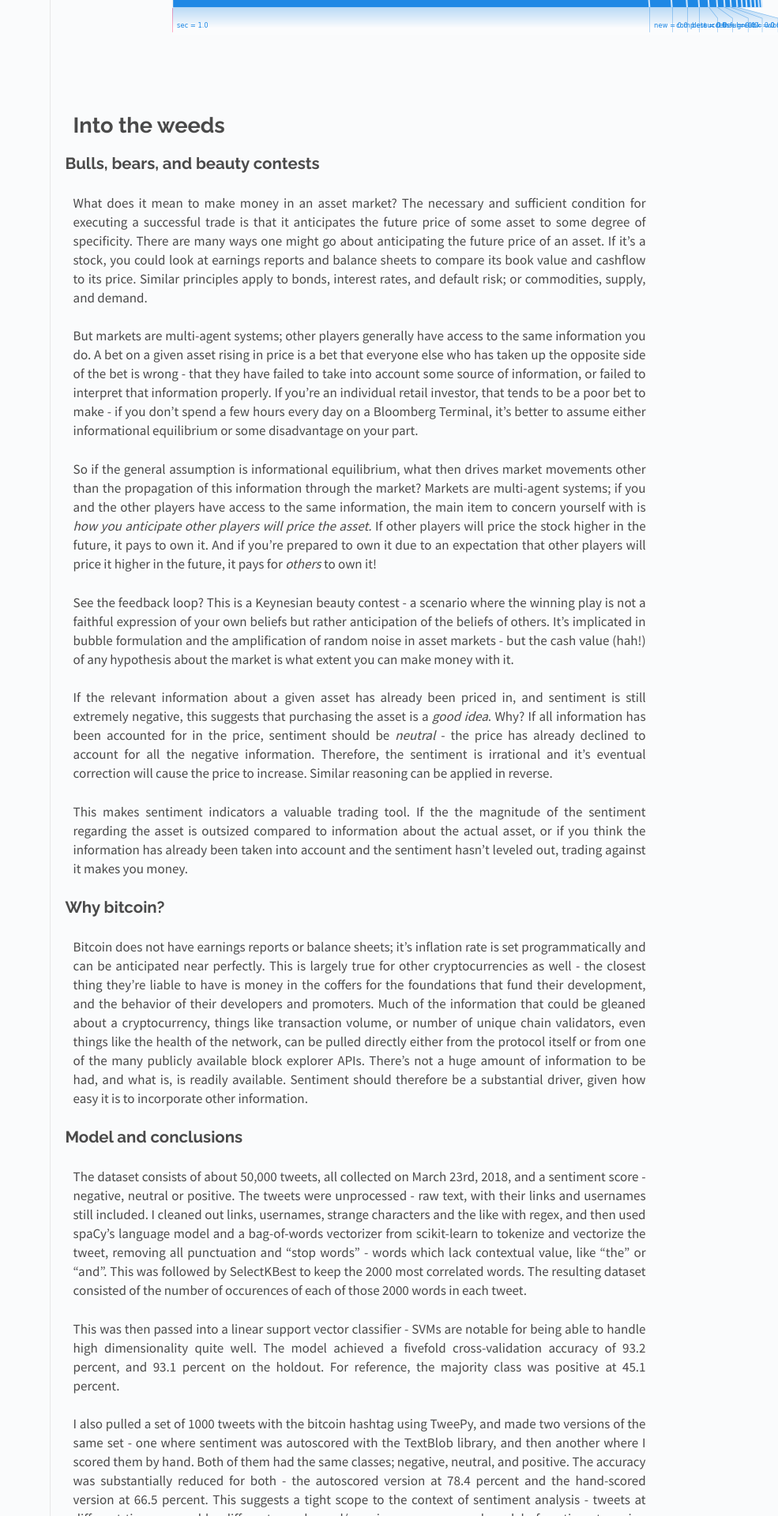
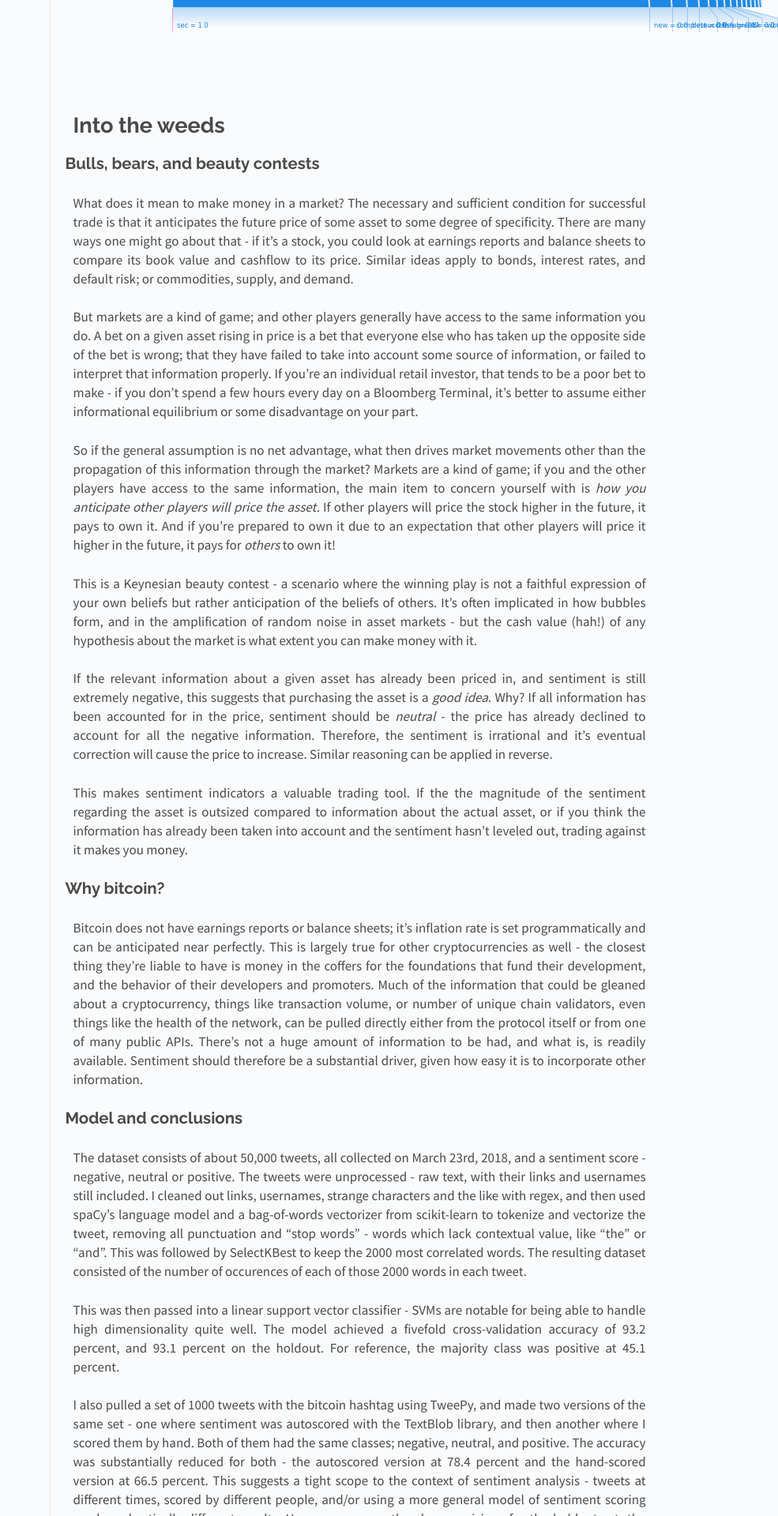
Before and after one commit to crsanderford/crsanderford.github.io, a Jekyll site: the page built from _posts/2019-10-23-animal-spirits-post.md, in a window 1280 px wide. Shown: the part 2885-4805 px from the top of the page at 79% size, without its empty margins (295-1280 px from the left). Built offline with Jekyll 4.4.1, drawn with Linux system fonts in a browser that asks for light colours.

Commit message:
Update 2019-10-23-animal-spirits-post.md

```diff
--- a/_posts/2019-10-23-animal-spirits-post.md
+++ b/_posts/2019-10-23-animal-spirits-post.md
@@ -42,16 +42,16 @@ We can also look at the Shapley values for a specific prediction to see how the
 
 ## Bulls, bears, and beauty contests
 
-What does it mean to make money in an asset market? The necessary and sufficient condition for executing a successful trade is that it anticipates the future price of some asset to some degree of specificity. There are many ways one might go about anticipating the future price of an asset. If it's a stock, you could look at earnings reports and balance sheets to compare its book value and cashflow to its price. Similar principles apply to bonds, interest rates, and default risk; or commodities, supply, and demand.
+What does it mean to make money in a market? The necessary and sufficient condition for successful trade is that it anticipates the future price of some asset to some degree of specificity. There are many ways one might go about that - if it's a stock, you could look at earnings reports and balance sheets to compare its book value and cashflow to its price. Similar ideas apply to bonds, interest rates, and default risk; or commodities, supply, and demand.
 
 
-But markets are multi-agent systems; other players generally have access to the same information you do. A bet on a given asset rising in price is a bet that everyone else who has taken up the opposite side of the bet is wrong - that they have failed to take into account some source of information, or failed to interpret that information properly. If you're an individual retail investor, that tends to be a poor bet to make - if you don't spend a few hours every day on a Bloomberg Terminal, it's better to assume either informational equilibrium or some disadvantage on your part.
+But markets are a kind of game; and other players generally have access to the same information you do. A bet on a given asset rising in price is a bet that everyone else who has taken up the opposite side of the bet is wrong; that they have failed to take into account some source of information, or failed to interpret that information properly. If you're an individual retail investor, that tends to be a poor bet to make - if you don't spend a few hours every day on a Bloomberg Terminal, it's better to assume either informational equilibrium or some disadvantage on your part.
 
 
-So if the general assumption is informational equilibrium, what then drives market movements other than the propagation of this information through the market? Markets are multi-agent systems; if you and the other players have access to the same information, the main item to concern yourself with is *how you anticipate other players will price the asset.* If other players will price the stock higher in the future, it pays to own it. And if you're prepared to own it due to an expectation that other players will price it higher in the future, it pays for *others* to own it!
+So if the general assumption is no net advantage, what then drives market movements other than the propagation of this information through the market? Markets are a kind of game; if you and the other players have access to the same information, the main item to concern yourself with is *how you anticipate other players will price the asset.* If other players will price the stock higher in the future, it pays to own it. And if you're prepared to own it due to an expectation that other players will price it higher in the future, it pays for *others* to own it!
 
 
-See the feedback loop? This is a Keynesian beauty contest - a scenario where the winning play is not a faithful expression of your own beliefs but rather anticipation of the beliefs of others. It's implicated in bubble formulation and the amplification of random noise in asset markets - but the cash value (hah!) of any hypothesis about the market is what extent you can make money with it.
+This is a Keynesian beauty contest - a scenario where the winning play is not a faithful expression of your own beliefs but rather anticipation of the beliefs of others. It's often implicated in how bubbles form, and in the amplification of random noise in asset markets - but the cash value (hah!) of any hypothesis about the market is what extent you can make money with it.
 
 
 If the relevant information about a given asset has already been priced in, and sentiment is still extremely negative, this suggests that purchasing the asset is a *good idea*. Why? If all information has been accounted for in the price, sentiment should be *neutral* - the price has already declined to account for all the negative information. Therefore, the sentiment is irrational and it's eventual correction will cause the price to increase. Similar reasoning can be applied in reverse.
@@ -62,7 +62,7 @@ This makes sentiment indicators a valuable trading tool. If the the magnitude of
 
 ## Why bitcoin?
 
-Bitcoin does not have earnings reports or balance sheets; it's inflation rate is set programmatically and can be anticipated near perfectly. This is largely true for other cryptocurrencies as well - the closest thing they're liable to have is money in the coffers for the foundations that fund their development, and the behavior of their developers and promoters. Much of the information that could be gleaned about a cryptocurrency, things like transaction volume, or number of unique chain validators, even things like the health of the network, can be pulled directly either from the protocol itself or from one of the many publicly available block explorer APIs. There's not a huge amount of information to be had, and what is, is readily available. Sentiment should therefore be a substantial driver, given how easy it is to incorporate other information.
+Bitcoin does not have earnings reports or balance sheets; it's inflation rate is set programmatically and can be anticipated near perfectly. This is largely true for other cryptocurrencies as well - the closest thing they're liable to have is money in the coffers for the foundations that fund their development, and the behavior of their developers and promoters. Much of the information that could be gleaned about a cryptocurrency, things like transaction volume, or number of unique chain validators, even things like the health of the network, can be pulled directly either from the protocol itself or from one of many public APIs. There's not a huge amount of information to be had, and what is, is readily available. Sentiment should therefore be a substantial driver, given how easy it is to incorporate other information.
 
 ## Model and conclusions
 
```
Also changed, not shown: other parts of _posts/2019-10-23-animal-spirits-post.md (+1 -1 lines).
